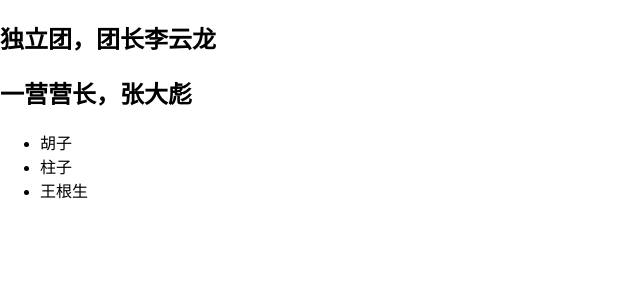
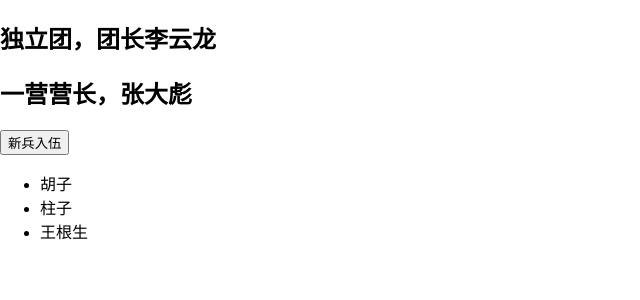
Before and after one commit to dingzi90/JobApp, a React app in the folder reactdom/: page / in a window 1280 px wide. Shown: the top 300 px of the page, without its empty margins (0-640 px from the left). Built offline with nearby package versions, Linux system fonts and the light colour scheme.

Commit message:
事件绑定

```diff
--- a/reactdom/src/App.js
+++ b/reactdom/src/App.js
@@ -17,15 +17,23 @@ import React, { Component } from 'react';
      this.state = {
        solders:['胡子','柱子','王根生']
      }
+     this.addSolder = this.addSolder.bind(this)
+   }
+   addSolder() {
+     console.log('hello add solder')
+     this.setState({
+       solders: [...this.state.solders, '新兵蛋子' + Math.random()]
+     })
    }
    render(){
      return (
        <div>
          <h2>一营营长，{this.props.老大}</h2>
+         <button onClick={this.addSolder}>新兵入伍</button>
          <ul>
            {
              this.state.solders.map(v=>{
-               return <li>{v}</li>
+               return <li key={v}>{v}</li>
              })
            }
          </ul>
```
